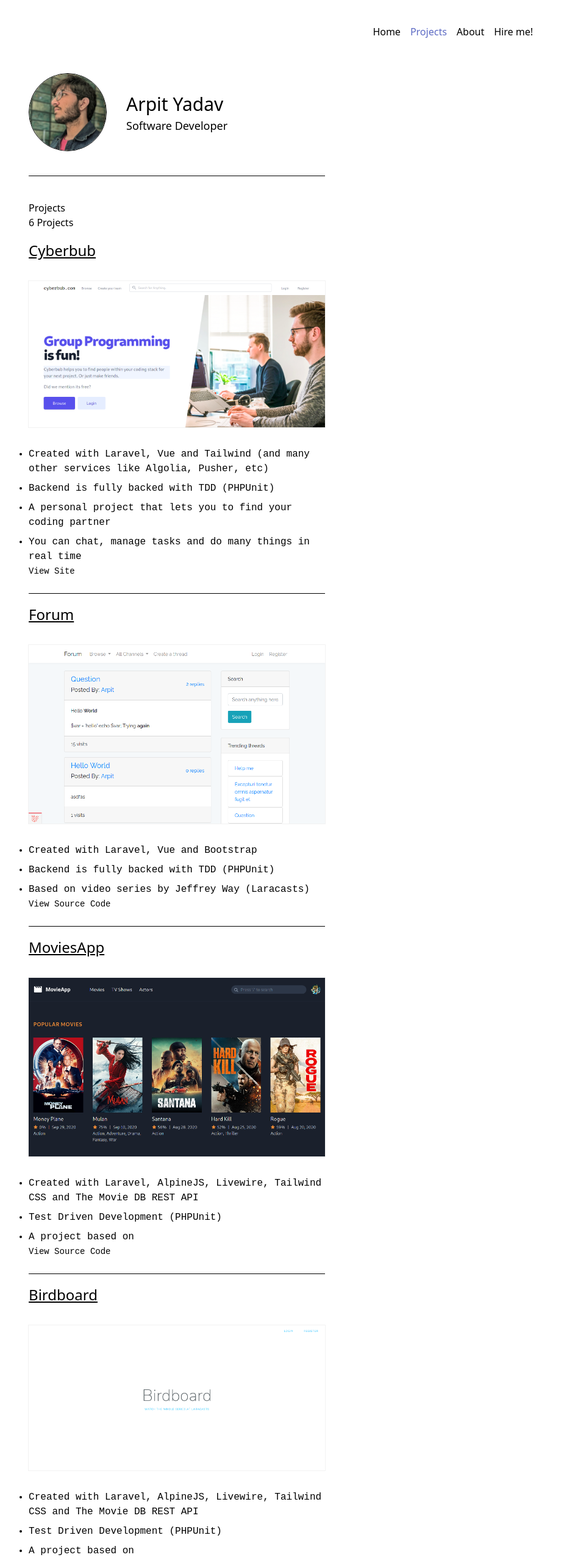
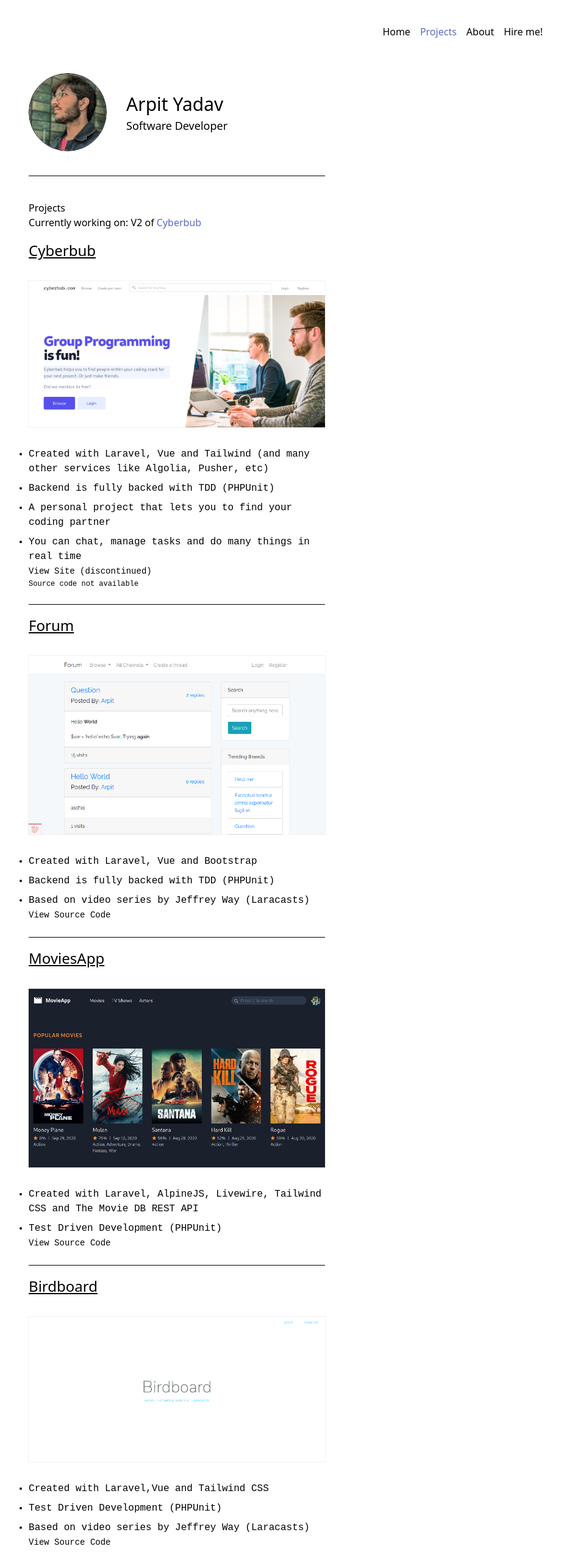
Before and after one commit to Arpityadav/personal-site, a Nuxt app: page /projects in a window 1280 px wide. Shown: the top 2559 px of the page at 61% size, without its empty margins (350-1270 px from the left). Built offline with nearby package versions, Linux system fonts and the light colour scheme.

Commit message:
Typo fix and added more details

```diff
--- a/components/Navbar.vue
+++ /dev/null
@@ -1,29 +0,0 @@
-<template>
-    <div class="mx-auto">
-        <div class="mt-24">
-            <nav class="p-2 py-2 flex flex-1 mt-4">
-                <div class="flex flex-1 justify-end content-center text-gray-700 mr-8">
-                    <NuxtLink to="/" class="">Home</NuxtLink>
-                    <NuxtLink to="/projects" class="mx-4">Projects</NuxtLink>
-                    <NuxtLink to="/about" class="mr-4">About</NuxtLink>
-                    <NuxtLink to="#" class="mr-4">Hire me!</NuxtLink>
-                </div>
-            </nav>
-
-            <nuxt></nuxt>
-
-            <NuxtLink to="/about">About page</NuxtLink>
-
-        </div>
-    </div>
-</template>
-
-<style>
-.mono {
-    font-family: 'Source Code Pro', monospace;
-}
-
-.nuxt-link-exact-active{
-    color: #f687b3;
-}
-</style>
--- a/layouts/default.vue
+++ b/layouts/default.vue
@@ -6,7 +6,7 @@
                     <NuxtLink to="/" class="">Home</NuxtLink>
                     <NuxtLink to="/projects" class="mx-4">Projects</NuxtLink>
                     <NuxtLink to="/about" class="mr-4">About</NuxtLink>
-                    <NuxtLink to="#" class="mr-4">Hire me!</NuxtLink>
+                    <a href="mailto:hey_arpit@outlook.com">Hire me!</a>
                 </div>
             </nav>
             <div class="grid grid-cols-11 gap-0 mb-10 mt-12">
--- a/nuxt.config.js
+++ b/nuxt.config.js
@@ -1,6 +1,6 @@
 export default {
   // Disable server-side rendering (https://go.nuxtjs.dev/ssr-mode)
-  ssr: false,
+  ssr: true,
 
   // Target (https://go.nuxtjs.dev/config-target)
   target: 'static',
@@ -31,6 +31,10 @@
   buildModules: [
     // https://go.nuxtjs.dev/tailwindcss
     '@nuxtjs/tailwindcss',
+    // ['@nuxt/image', {
+    //     provider: 'static',
+    //     dir: "assets/images",
+    // }],
   ],
 
   // Modules (https://go.nuxtjs.dev/config-modules)
--- a/pages/about.vue
+++ b/pages/about.vue
@@ -2,8 +2,10 @@
     <div class="grid grid-cols-11 gap-0">
         <div class="col-start-4 col-end-9 mx-12">
             <p class="text-gray-800 text-lg mono mb-4">Hey, I’m an independent web & software developer from Noida, India. I work primarily with <span class="text-primary">Laravel</span> and <span class="text-primary">Vue.JS</span>. I'm available on freelance basis.</p>
+            <p>Download Resume: <a class="text-primary" href="/resume_upload.doc" target="_blank">Resume.doc</a></p>
+            <p>My <a href="https://www.github.com/arpityadav" target="_blank" class="text-primary">Github</a></p>
 
-            <a href="mailto:#">hey_arpit@outlook.com</a><br/>
+            <a href="mailto:hey_arpit@outlook.com" class="text-primary">hey_arpit@outlook.com</a><br/>
         </div>
 
     </div>
--- a/pages/index.vue
+++ b/pages/index.vue
@@ -1,8 +1,8 @@
 <template>
     <div class="grid grid-cols-11 gap-0">
         <div class="col-start-4 col-end-9 mx-12">
-            <p class="text-gray-800 text-lg mono">Hey, I’m an independent web & software developer from Noida, India. I work primarily with <span class="text-primary">Laravel</span> and <span class="text-primary">Vue.JS</span>.</p>
-            <p class="text-gray-800 text-lg mono mt-6 ">Have a look through some of my <span class="text-primary">projects</span>. Need help with an upcoming project or application? Learn a bit more <span class="text-primary">about me</span> and then consider <span class="text-primary">hiring me</span>.</p>
+            <p class="text-gray-800 text-lg mono">Hey, I’m an independent web & software developer from Noida, India. I work primarily with <span class="text-primary"><a href="https://laravel.com" target="_blank">Laravel</a></span> and <span class="text-primary"><a href="https://vuejs.org" target="_blank">Vue.JS</a></span>.</p>
+            <p class="text-gray-800 text-lg mono mt-6 ">Have a look through some of my <span class="text-primary"><NuxtLink to="/projects">projects</NuxtLink></span>. Need help with an upcoming project or application? Learn a bit more <span class="text-primary"><NuxtLink to="/about">about me</NuxtLink></span> and then consider <span class="text-primary"><a href="mailto:hey_arpit@outlook.com">hiring me</a></span>.</p>
         </div>
     </div>
 </template>
--- a/pages/projects.vue
+++ b/pages/projects.vue
@@ -2,9 +2,9 @@
     <div class="grid grid-cols-11 gap-0">
             <div class="col-start-4 col-end-9 mx-12">
                 <h3>Projects</h3>
-                <p>6 Projects</p>
+                <p>Currently working on: V2 of <a href="#cyberbub" class="text-primary">Cyberbub</a></p>
 
-                <h2 class="mt-4 text-2xl text-gray-900 underline">Cyberbub</h2>
+                <h2 class="mt-4 text-2xl text-gray-900 underline" id="cyberbub">Cyberbub</h2>
                 <ul class="border-b list-disc mono mt-4 pb-6 text-gray-800">
                     <img src="../assets/cyberbub.png" alt="Cyberbub image" class="w-full my-8 shadow-xs">
                     <li class="mt-2">Created with Laravel, Vue and Tailwind (and many other services like Algolia, Pusher, etc)</li>
@@ -12,7 +12,8 @@
                     <li class="mt-2">A personal project that lets you to find your coding partner</li>
                     <li class="mt-2">You can chat, manage tasks and do many things in real time</li>
 
-                    <a href="http://www.cyberbub.team" target="_blank" class="text-sm text-gray-800 hover:text-gray-700 hover:underline">View Site</a>
+                    <a href="http://www.cyberbub.team" target="_blank" class="text-sm text-gray-800 hover:text-gray-700 hover:underline">View Site (discontinued)</a>
+                    <p class="text-xs text-gray-800 hover:text-gray-700">Source code not available</p>
                 </ul>
                 <h2 class="mt-4 text-2xl text-gray-900 underline">Forum</h2>
                 <ul class="border-b list-disc mono mt-4 pb-6 text-gray-800">
@@ -22,7 +23,7 @@
                     <li class="mt-2">Backend is fully backed with TDD (PHPUnit)</li>
                     <li class="mt-2">Based on video series by Jeffrey Way <a href="#">(Laracasts)</a></li>
 
-                    <a href="#" class="text-sm text-gray-800 hover:text-gray-700 hover:underline">View Source Code</a>
+                    <a href="https://github.com/Arpityadav/forum" class="text-sm text-gray-800 hover:text-gray-700 hover:underline">View Source Code</a>
                 </ul>
 
                 <h2 class="mt-4 text-2xl text-gray-900 underline">MoviesApp</h2>
@@ -31,20 +32,19 @@
 
                     <li class="mt-2">Created with Laravel, AlpineJS, Livewire, Tailwind CSS and The Movie DB REST API</li>
                     <li class="mt-2">Test Driven Development (PHPUnit)</li>
-                    <li class="mt-2">A project based on </li>
 
-                    <a href="#" class="text-sm text-gray-800 hover:text-gray-700 hover:underline">View Source Code</a>
+                    <a href="https://github.com/Arpityadav/laravel-movies-example" class="text-sm text-gray-800 hover:text-gray-700 hover:underline">View Source Code</a>
                 </ul>
 
                 <h2 class="mt-4 text-2xl text-gray-900 underline">Birdboard</h2>
                 <ul class="border-b list-disc mono mt-4 pb-6 text-gray-800">
                     <img src="../assets/birdboard.png" alt="Birdboard image" class="w-full my-8 shadow-xs">
 
-                    <li class="mt-2">Created with Laravel, AlpineJS, Livewire, Tailwind CSS and The Movie DB REST API</li>
+                    <li class="mt-2">Created with Laravel,Vue and Tailwind CSS</li>
                     <li class="mt-2">Test Driven Development (PHPUnit)</li>
-                    <li class="mt-2">A project based on </li>
+                    <li class="mt-2">Based on video series by Jeffrey Way <a href="#">(Laracasts)</a></li>
 
-                    <a href="#" class="text-sm text-gray-800 hover:text-gray-700 hover:underline">View Source Code</a>
+                    <a href="https://github.com/Arpityadav/birdboard" class="text-sm text-gray-800 hover:text-gray-700 hover:underline">View Source Code</a>
                 </ul>
 
                 <h2 class="mt-4 text-2xl text-gray-900 underline">Reddit-Clone</h2>
@@ -57,7 +57,7 @@
                     <li class="mt-2">Comments and Replies in a thread will be posted in real time</li>
                     <li class="mt-2">Created just for fun and to test my knowledge, also does not have the all the reddit functions (ofcourse!)</li>
 
-                    <a href="#" class="text-sm text-gray-800 hover:text-gray-700 hover:underline">View Source Code</a>
+                    <a href="https://github.com/Arpityadav/reddit-clone" class="text-sm text-gray-800 hover:text-gray-700 hover:underline">View Source Code</a>
                 </ul>
 
                 <h2 class="mt-4 text-2xl text-gray-900 underline">ShoppingCart</h2>
@@ -70,20 +70,19 @@
                     <li class="mt-2">Comments and Replies in a thread will be posted in real time</li>
                     <li class="mt-2">Created just for fun and to test my knowledge, also does not have the all the reddit functions (ofcourse!)</li>
 
-                    <a href="#" class="text-sm text-gray-800 hover:text-gray-700 hover:underline">View Source Code</a>
+                    <a href="https://github.com/Arpityadav/ShoppingCart" class="text-sm text-gray-800 hover:text-gray-700 hover:underline">View Source Code</a>
                 </ul>
 
                 <h2 class="mt-4 text-2xl text-gray-900 underline">Lincher - A social network clone</h2>
                 <ul class="border-b list-disc mono mt-4 pb-6 text-gray-800">
                     <img src="../assets/social.png" alt="Shopping-cart image" class="w-full my-8 shadow-xs">
 
-                    <li class="mt-2">Created with Laravel, Vue and Tailwind (and many other services like Algolia, Pusher, etc)</li>
-                    <li class="mt-2">Backend is fully backed with TDD (PHPUnit)</li>
-                    <li class="mt-2">A personal project that lets you to find your coding partner</li>
-                    <li class="mt-2">You can chat, manage tasks and do many things in real time</li>
+                    <li class="mt-2">Created with Laravel, Vue and Bootstrap</li>
+                    <li class="mt-2">Has basic features like search, sending/accepting friend requests</li>
 
-                    <a href="http://www.cyberbub.team" target="_blank" class="text-sm text-gray-800 hover:text-gray-700 hover:underline">View Site</a>
+                    <a href="https://github.com/Arpityadav/Lincher" target="_blank" class="text-sm text-gray-800 hover:text-gray-700 hover:underline">View Site</a>
                 </ul>
+                <p class="text-gray-700 text-center mt-4">For all projects, visit my <a href="https://www.github.com/arpityadav" class="text-primary">Github</a></p>
             </div>
         </div>
     </div>
```
Also changed, not shown: components/Logo.vue (deleted, +0 -29 lines), package.json (+6 -5 lines), 2 other files (tests, documents, lock files or other folders).
